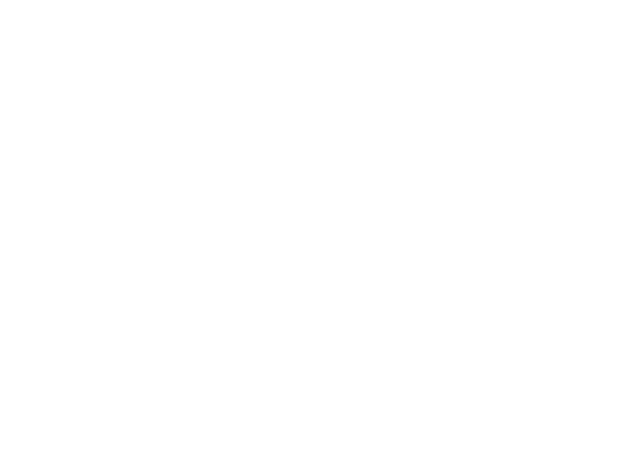
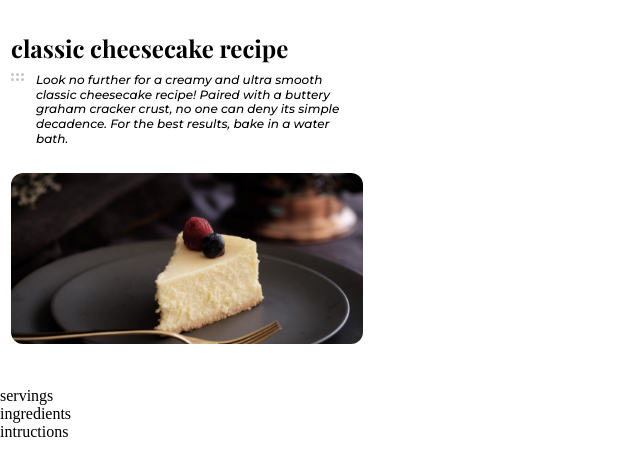
Before and after one commit to orokusaki31/recipe-challenger, a plain HTML site: page index.html in a window 1280 px wide. Shown: the whole page, without its empty margins (0-640 px from the left). Drawn offline with nearby package versions, Linux system fonts and the light colour scheme.

Commit message:
movile header finished

```diff
--- a/assets/css/styles.css
+++ b/assets/css/styles.css
@@ -0,0 +1,42 @@
+/* reseteo de estilos */
+*,
+*::before,
+*::after{
+    margin:0;
+}
+/* convierto la imagen y el parrafo en flex para que queden en linea */
+header{
+    margin-left: 11px;
+}
+h1{
+    font-family: "playfair display", serif;
+    font-weight: 700;
+    font-size: 24px;
+    line-height: 32px;
+    width: 323px;
+    height: 29px;
+    margin: 32px 41px 12px 0px;
+}
+#parrafo{
+    display: flex;
+    align-items: flex-start;
+    gap: 12px;
+}
+#parrafo p{
+    font-family: "montserrat", sans-serif;
+    font-weight: 500;
+    font-style: italic;
+    font-size: 12px;
+    line-height: 14.63px;
+    width: 320px;
+    height: 88px;
+}
+#cake{
+    padding-top: 11.83px;
+    width: 352px;
+    height: 213.83px;
+}
+#cake img{
+    width: 100%;
+    border-radius: 12px;
+}
--- a/index.html
+++ b/index.html
@@ -4,10 +4,30 @@
     <meta charset="UTF-8">
     <meta http-equiv="X-UA-Compatible" content="IE=edge">
     <meta name="viewport" content="width=device-width, initial-scale=1.0">
+    <link rel="preconnect" href="https://fonts.googleapis.com">
+    <link rel="preconnect" href="https://fonts.gstatic.com" crossorigin>
+    <link href="https://fonts.googleapis.com/css2?family=Montserrat:ital,wght@0,400;0,500;0,700;1,400;1,500&family=Playfair+Display:wght@400;700&display=swap" rel="stylesheet">
     <link rel="stylesheet" href="./assets/css/styles.css">
-    <title>Document</title>
+    <title>recipe challenger</title>
 </head>
 <body>
-
+    <header>
+        <h1>classic cheesecake recipe</h1>
+        <div id="parrafo">
+        <img src="./assets/img/6dots.svg" alt="dots">
+        <p>Look no further for a creamy and ultra smooth classic cheesecake recipe! Paired with a buttery graham cracker crust, no one can deny its simple decadence. For the best results, bake in a water bath.</p>
+        </div>
+        <div id="cake">
+        <img src="./assets/img/photo1.png" alt="cake">
+        </div>
+    </header>
+    <main>
+        <section>
+        <div>servings</div>
+        <div>ingredients</div>
+        </section>
+        <section>intructions</section>
+    </main>
+    <footer></footer>
 </body>
 </html>
```
Also changed, not shown: assets/img/6dots.svg (added), assets/img/devchallenges.png (added), assets/img/photo1.png (added).
